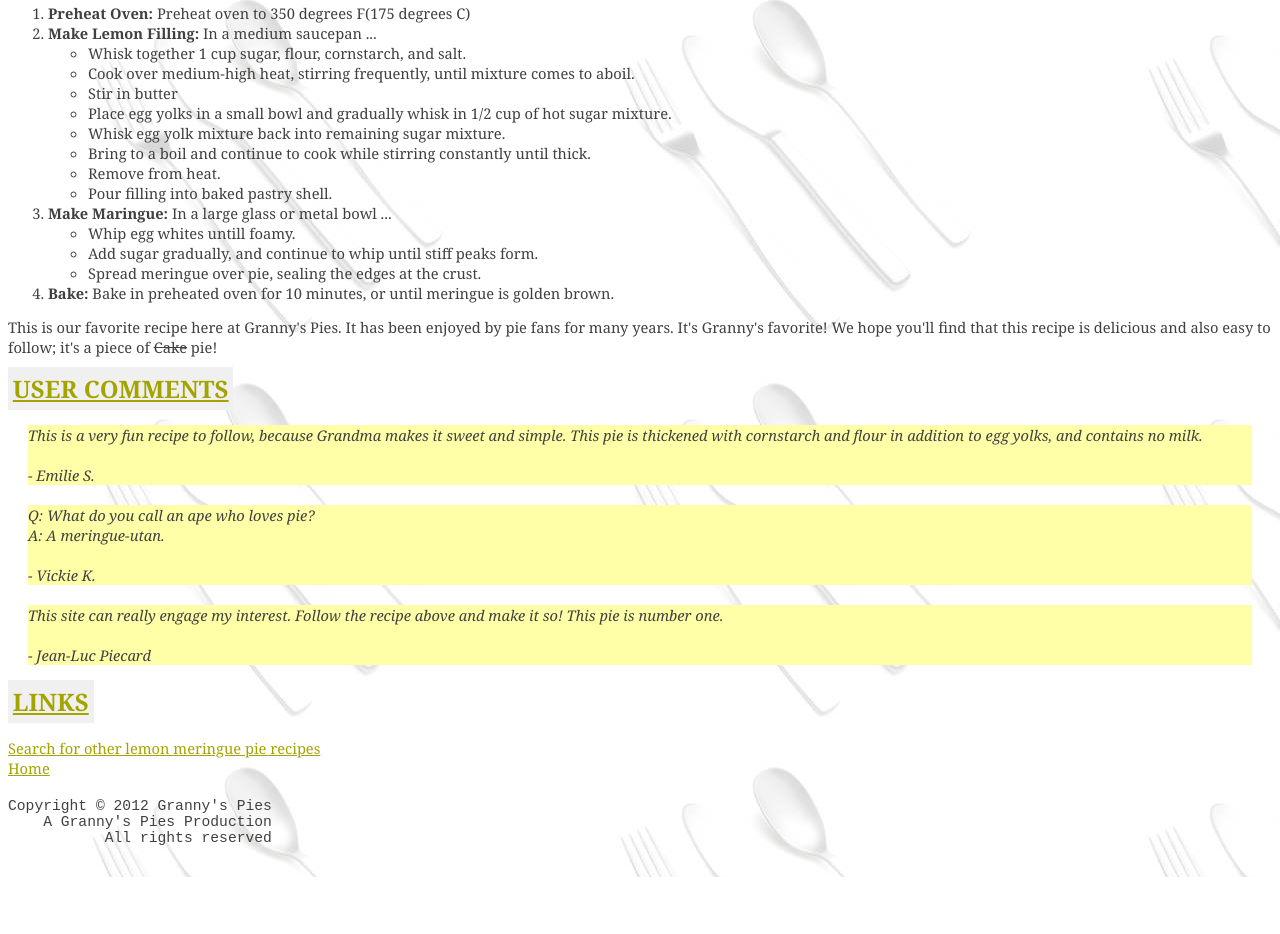
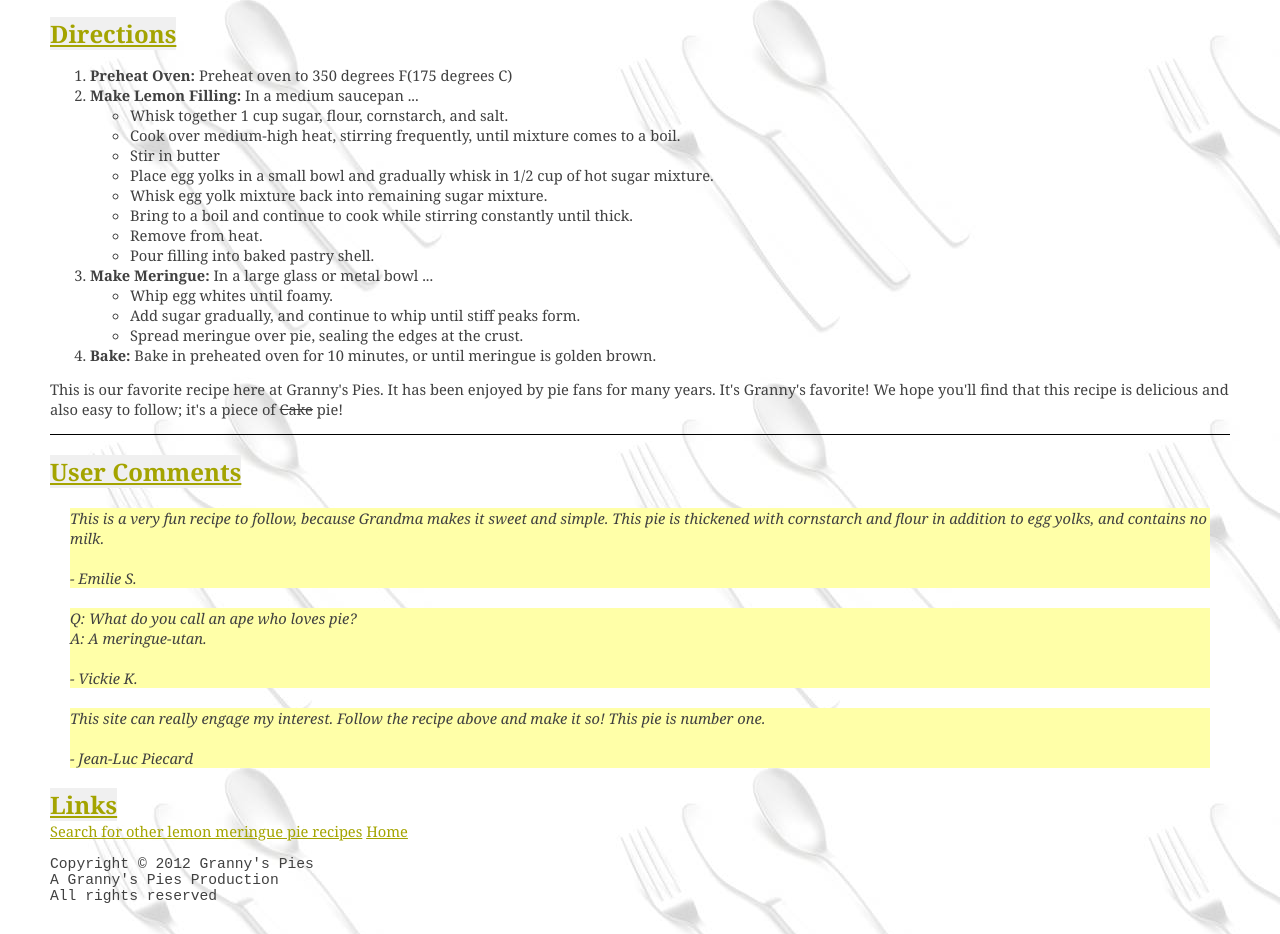
Before and after one commit to RizikH/rizikh.github.io, a plain HTML site: page csc372-hw/hw2/pie.html in a window 1280 px wide. Shown: the part 799-1733 px from the top of the page. Before the commit the page ends 1676 px from the top, so only its background shows below. Drawn offline with Linux system fonts and the light colour scheme.

Commit message:
Minor changes to the way pie.html looks. as well as added sectioning elements for better readability.

```diff
--- a/csc372-hw/hw2/pie.html
+++ b/csc372-hw/hw2/pie.html
@@ -4,12 +4,13 @@
 <head>
     <meta charset="UTF-8">
     <meta name="viewport" content="width=device-width, initial-scale=1.0">
-    <title>Document</title>
+    <title>Grandma's Lemon Meringue Pie</title>
     <link rel="stylesheet" href="recipe.css">
     <link rel="shortcut icon" href="./resources/pie_icon.gif">
 </head>
 
 <body>
+    <header>
         <h1 id="main-header">Grandma's Lemon Meringue Pie</h1>
         <img src="./resources/pie.jpg" alt="pie-pic">
         <pre>
@@ -19,8 +20,11 @@ One 9-inch pie
 40 Min - Total
 8 Servings
         </pre>
+    </header>
 
-    <h2 class="header">INGREDIENTS</h2>
+    <main>
+        <section id="ingredients">
+            <h2 class="header">Ingredients</h2>
             <ul class="main-ul">
                 <li>1 cup white sugar</li>
                 <li>3 <abbr title="tablespoons">tbsp</abbr> all-purpose flour</li>
@@ -34,62 +38,55 @@ One 9-inch pie
                 <li>4 egg whites</li>
                 <li>6 <abbr title="tablespoons">tbsp</abbr> white sugar</li>
             </ul>
+        </section>
 
-    <h2 class="header">DIRECTIONS</h2>
+        <section id="directions">
+            <h2 class="header">Directions</h2>
             <ol>
                 <li><span class="ordered-list">Preheat Oven:</span> Preheat oven to 350 degrees F(175 degrees C)</li>
                 <li><span class="ordered-list">Make Lemon Filling:</span> In a medium saucepan ...
                     <ul class="inline-list">
                         <li>Whisk together 1 cup sugar, flour, cornstarch, and salt.</li>
-                <li>Cook over medium-high heat, stirring frequently, until mixture comes to aboil.</li>
+                        <li>Cook over medium-high heat, stirring frequently, until mixture comes to a boil.</li>
                         <li>Stir in butter</li>
-                <li>Place egg yolks in a small bowl and gradually whisk in 1/2 cup of hot sugar
-                    mixture.</li>
+                        <li>Place egg yolks in a small bowl and gradually whisk in 1/2 cup of hot sugar mixture.</li>
                         <li>Whisk egg yolk mixture back into remaining sugar mixture.</li>
                         <li>Bring to a boil and continue to cook while stirring constantly until thick.</li>
                         <li>Remove from heat.</li>
                         <li>Pour filling into baked pastry shell.</li>
                     </ul>
                 </li>
-        <li><span class="ordered-list">Make Maringue:</span> In a large glass or metal bowl ...
+                <li><span class="ordered-list">Make Meringue:</span> In a large glass or metal bowl ...
                     <ul>
-                <li>Whip egg whites untill foamy.</li>
+                        <li>Whip egg whites until foamy.</li>
                         <li>Add sugar gradually, and continue to whip until stiff peaks form.</li>
                         <li>Spread meringue over pie, sealing the edges at the crust.</li>
                     </ul>
                 </li>
-        <li><span class="ordered-list">Bake:</span> Bake in preheated oven for 10 minutes, or until meringue is golden
-            brown.</li>
+                <li><span class="ordered-list">Bake:</span> Bake in preheated oven for 10 minutes, or until meringue is golden brown.</li>
             </ol>
-    <p>This is our favorite recipe here at Granny's Pies. It has been enjoyed by pie fans
-        for many years. It's Granny's favorite! We hope you'll find that this recipe is
-        delicious and also easy to follow; it's a piece of <s>Cake</s> pie!</p>
+        </section>
 
-    <h2 class="header">USER COMMENTS</h2>
-    <p class="user-comment">This is a very fun recipe to follow, because Grandma makes it sweet and simple. This pie is
-        thickened with cornstarch and flour in addition
-        to egg yolks, and contains no milk.<br><br>
+        <section id="recipe-conclusion">
+            <p>This is our favorite recipe here at Granny's Pies. It has been enjoyed by pie fans for many years. It's Granny's favorite! We hope you'll find that this recipe is delicious and also easy to follow; it's a piece of <s>Cake</s> pie!</p>
+        </section>
 
-        - Emilie S.
-    </p>
-    <p class="user-comment">
-        Q: What do you call an ape who loves pie?<br>
-        A: A meringue-utan.<br><br>
+        <section id="user-comments">
+            <h2 class="header">User Comments</h2>
+            <p class="user-comment">This is a very fun recipe to follow, because Grandma makes it sweet and simple. This pie is thickened with cornstarch and flour in addition to egg yolks, and contains no milk.<br><br> - Emilie S.</p>
+            <p class="user-comment">Q: What do you call an ape who loves pie?<br>A: A meringue-utan.<br><br> - Vickie K.</p>
+            <p class="user-comment">This site can really engage my interest. Follow the recipe above and make it so! This pie is number one.<br><br> - Jean-Luc Piecard</p>
+        </section>
 
-        - Vickie K.
-    </p>
-    <p class="user-comment">
-        This site can really engage my interest. Follow the recipe above and make it so! This pie is number one.<br><br>
-
-        - Jean-Luc Piecard
-    </p>
-    <h2 class="header">LINKS</h2>
-    <div id="links">
-        <a href="http://www.google.com/search?q=lemon+meringue+pie+recipe&start=10" target="_blank"
-            rel="noopener noreferrer">Search for other lemon meringue pie
-            recipes</a>
+        <section id="links">
+            <h2 class="header">Links</h2>
+            <div>
+                <a href="http://www.google.com/search?q=lemon+meringue+pie+recipe&start=10" target="_blank" rel="noopener noreferrer">Search for other lemon meringue pie recipes</a>
                 <a href="../../index.html">Home</a>
             </div>
+        </section>
+    </main>
+
     <footer id="copyright">
         <pre>
 Copyright &copy; 2012 Granny's Pies
@@ -100,4 +97,3 @@ Copyright &copy; 2012 Granny's Pies
 </body>
 
 </html>
-</body>
--- a/csc372-hw/hw2/recipe.css
+++ b/csc372-hw/hw2/recipe.css
@@ -1,54 +1,67 @@
-body, pre{
+body, pre {
     color: #404040;
     font-size: 11pt;
     font-family: Georgia, 'Times New Roman', Times, serif;
 }
-body{
+
+body {
     background-image: url(./resources/silverware.jpg);
-    margin-right: 50px auto;
-    margin-left: 50px auto;
+    margin: 0 auto;
+    padding: 0 50px;
 }
-.main-ul{
+
+.main-ul {
     list-style-image: url(./resources/pie_icon.gif);
 }
-.ordered-list{
+
+.ordered-list {
     font-weight: bold;
 }
-#main-header {
+
+#main-header, .header {
     background-color: #F0F0F0;
     color: #a4a400;
+    text-decoration: underline;
+}
+
+#main-header {
     text-align: center;
     font-family: 'Lucida Sans', 'Lucida Sans Regular', 'Lucida Grande', 'Lucida Sans Unicode', Geneva, Verdana, sans-serif;
     font-size: 22pt;
-    text-decoration: underline;
 }
-.header{
-    color: #a4a400;
-    background-color: #F0F0F0;
+
+.header {
     font-size: 18pt;
-    text-decoration: underline;
     display: inline;
-    padding: 0.2em;
     margin: 0;
 }
-.user-comment{
-    background-color: #FFFFA8 ;
+
+.user-comment {
+    background-color: #FFFFA8;
     font-style: italic;
     margin: 20px;
 }
-#links{
-    margin-top: 20px;
-    margin-bottom: 20px;
-    display: flex;
+
+#links {
+    margin: 20px 0;
+    display: inline;
     flex-direction: column;
 }
-a{
+
+a {
     color: #A4A400;
 }
+
 abbr[title] {
-    text-decoration: 1px underline;
+    text-decoration: underline;
     border-bottom: 1px dotted;
 }
-footer pre{
+
+footer pre {
     font-family: monospace;
 }
+
+header, #ingredients, #recipe-conclusion {
+    border-bottom: 1px solid black;
+    margin-bottom: 20px;
+}
```
Lines whose indentation alone changed are shown as unchanged.
